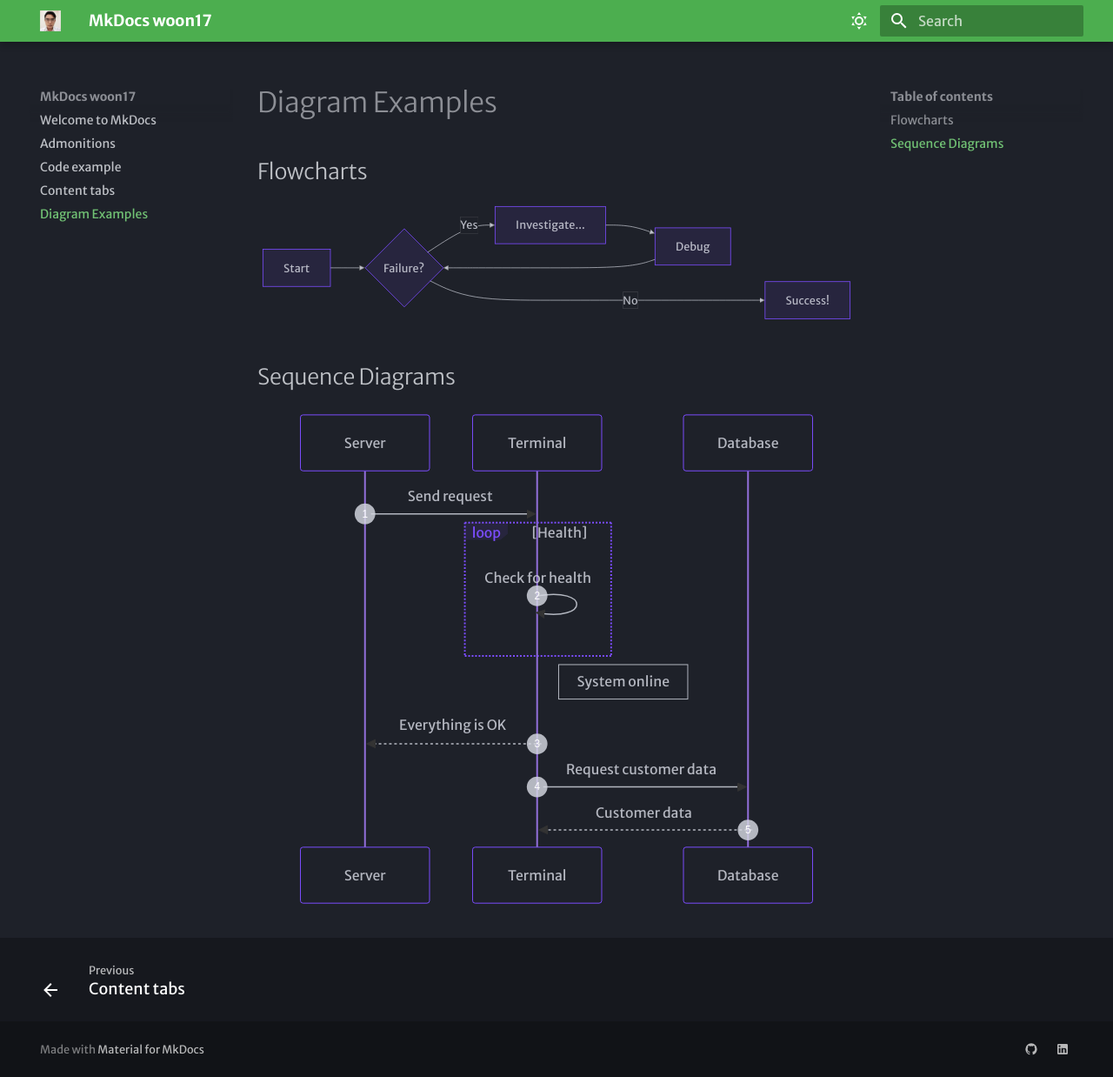
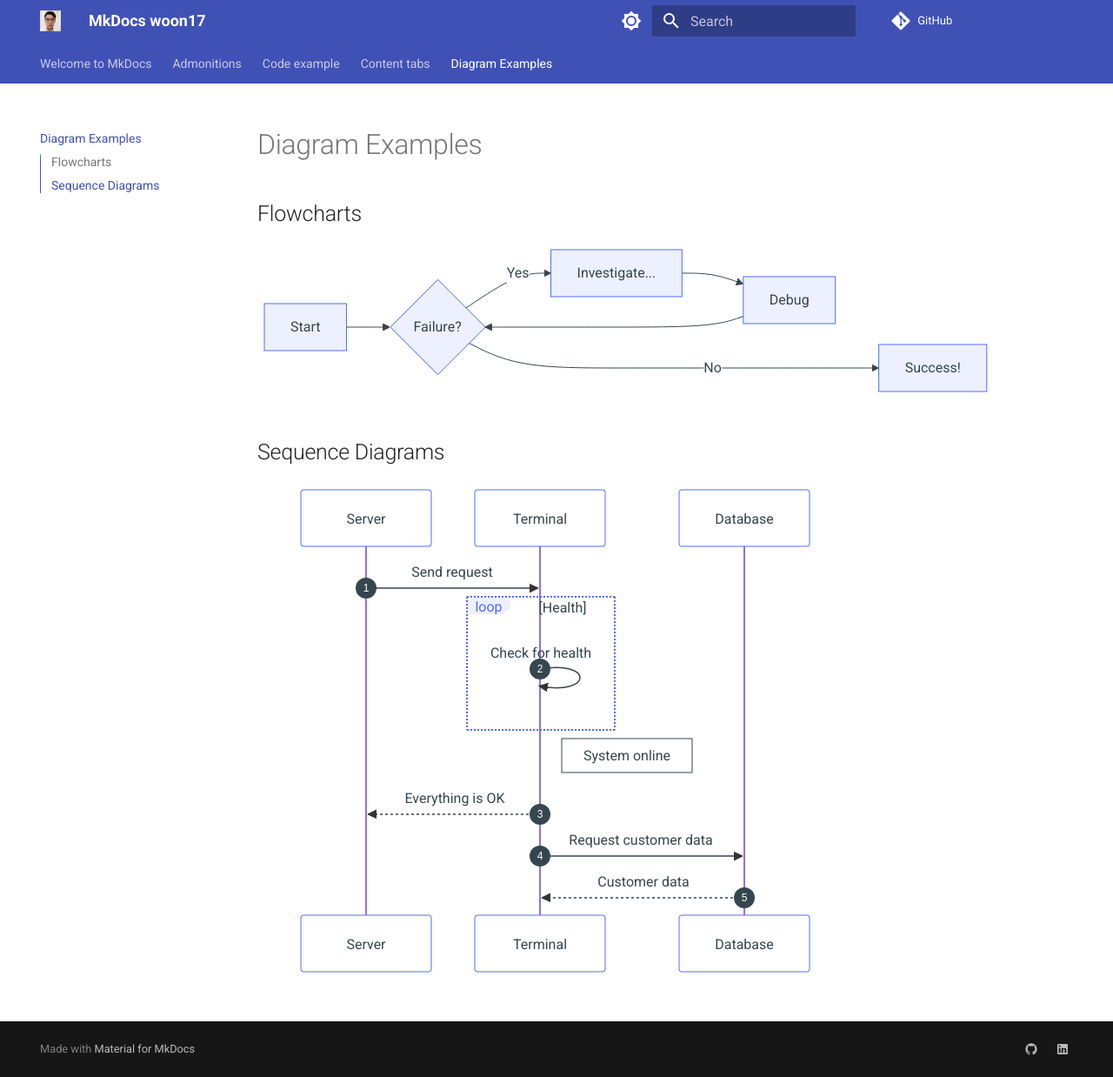
Before and after one commit to woon17/docs, an MkDocs documentation site: the page built from docs/diagram-examples.md, in a window 1280 px wide and 1238 px high. Shown: the whole window at 87% size. Built offline with MkDocs 1.6.1 and Material for MkDocs 9.7.7, drawn with Linux system fonts in a browser that asks for light colours; some web fonts are replaced; comment, search, counter and statistics services are not loaded.

```diff
--- a/mkdocs.yml
+++ b/mkdocs.yml
@@ -1,32 +1,30 @@
 site_name: MkDocs woon17
-site_url: https://james-willett.github.io/mkdocs-material-youtube-tutorial/
+repo_url: https://github.com/woon17/docs
 theme:
   name: material
   font:
-    text: Merriweather Sans
-    code: Red Hat Mono
-  # logo: fontawesome/solid/w
+    text: Roboto
+    code: Roboto Mono
   logo: assets/logo.png
   favicon: assets/favicon.ico
   features:
-    - navigation.footer
+    # - navigation.footer
+    - content.code.copy
+    - content.code.select
+    - navigation.indexes
+    - navigation.sections
+    - navigation.tabs
+    - toc.integrate
+  custom_dir: overrides
   palette:
-    # Dark Mode
+    - scheme: default
+      toggle:
+        icon: material/brightness-7
+        name: Switch to dark mode
     - scheme: slate
       toggle:
-        icon: material/weather-sunny
-        name: Dark mode
-      primary: green
-      accent: deep purple
-
-    # Light Mode
-    - scheme: default
-      toggle:
-        icon: material/weather-night
-        name: Light mode
-      primary: blue
-      accent: deep orange
-
+        icon: material/brightness-4
+        name: Switch to light mode
 markdown_extensions:
   - attr_list
   - pymdownx.emoji:
@@ -47,7 +45,10 @@ markdown_extensions:
       alternate_style: true
   - admonition
   - pymdownx.details
-
+  - footnotes
+  - pymdownx.highlight:
+      anchor_linenums: true
+      pygments_lang_class: true
 extra:
   social:
     - icon: material/github
```
Also changed, not shown: overrides/main.html (added, +13 -0 lines).
